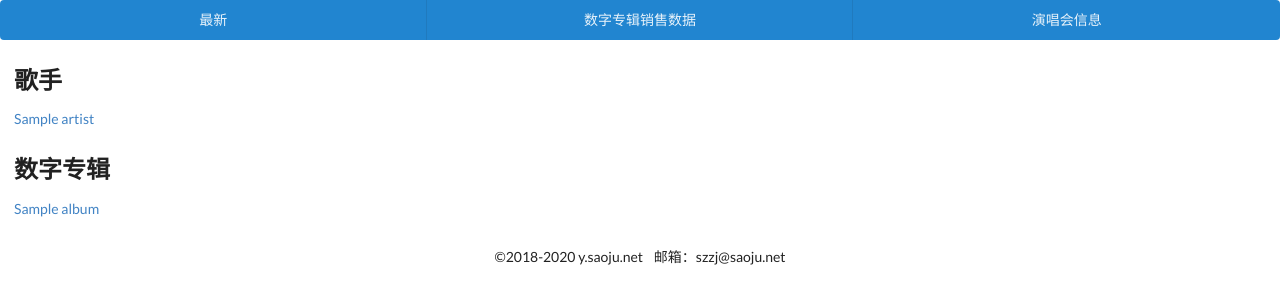
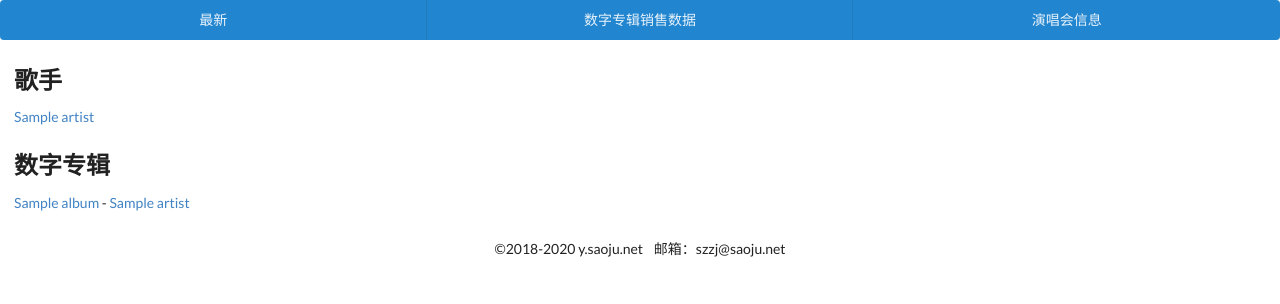
Before and after one commit to suowei/yinyue, a Django app: template szzj/templates/szzj/search.html in a window 1280 px wide. Shown: the top 304 px of the page. Run offline with Django 3.2, Linux system fonts and the light colour scheme; the template is opened without the code that fills it: most values are stand-ins (such as "Sample title", 1, 10 or a date in 2020); some libraries are stand-ins or nearby versions.

Commit message:
搜索结果页更改

```diff
--- a/szzj/templates/szzj/search.html
+++ b/szzj/templates/szzj/search.html
@@ -11,15 +11,19 @@
 <div class="ui basic segment">
     {% if artist_list %}
     <h2 class="ui header">歌手</h2>
+    <div class="ui list">
     {% for artist in artist_list %}
-    <a href="/szzj/artist/{{ artist.id }}">{{ artist.name }}</a><br>
+        <div class="item"><a href="/szzj/artist/{{ artist.id }}">{{ artist.name }}</a></div>
     {% endfor %}
+    </div>
     {% endif %}
     {% if album_list %}
     <h2 class="ui header">数字专辑</h2>
+    <div class="ui list">
     {% for album in album_list %}
-    <a href="/szzj/album/{{ album.id }}">{{ album.title }}</a><br>
+    <div class="item"><a href="/szzj/album/{{ album.id }}">{{ album.title }}</a> - <a href="/szzj/artist/{{ album.artist.id }}">{{ album.artist.name }}</a></div>
     {% endfor %}
+    </div>
     {% endif %}
 </div>
 {% endblock %}
--- a/szzj/views.py
+++ b/szzj/views.py
@@ -208,6 +208,6 @@ class SiteDetailView(generic.DetailView):
 def search(request):
     q = request.GET['q']
     artist_list = Artist.objects.filter(name__icontains=q)
-    album_list = Album.objects.filter(title__icontains=q)
+    album_list = Album.objects.filter(title__icontains=q).select_related('artist')
     context = {'artist_list': artist_list, 'album_list': album_list}
     return render(request, 'szzj/search.html', context)
```
